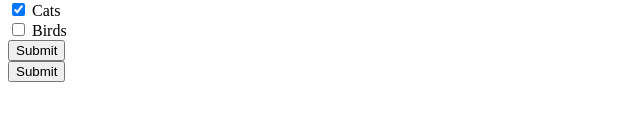
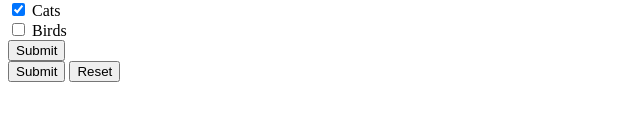
Before and after one commit to utahphotohunter/learning-html, a plain HTML site: page html_sandbox/forms_input_fields.html in a window 1280 px wide. Shown: the part 362-482 px from the top of the page, without its empty margins (0-640 px from the left). Drawn offline with Linux system fonts and the light colour scheme.

Commit message:
added reset button

```diff
--- a/html_sandbox/forms_input_fields.html
+++ b/html_sandbox/forms_input_fields.html
@@ -64,6 +64,8 @@
         <!-- the submit button can be made with either an input or a button type -->
         <input type="submit" value="Submit"><br>
         <button type="submit">Submit</button>
+        <!-- a reset button can also be created to reset the form -->
+        <button type="reset">Reset</button>
 
     </form>
 
```
